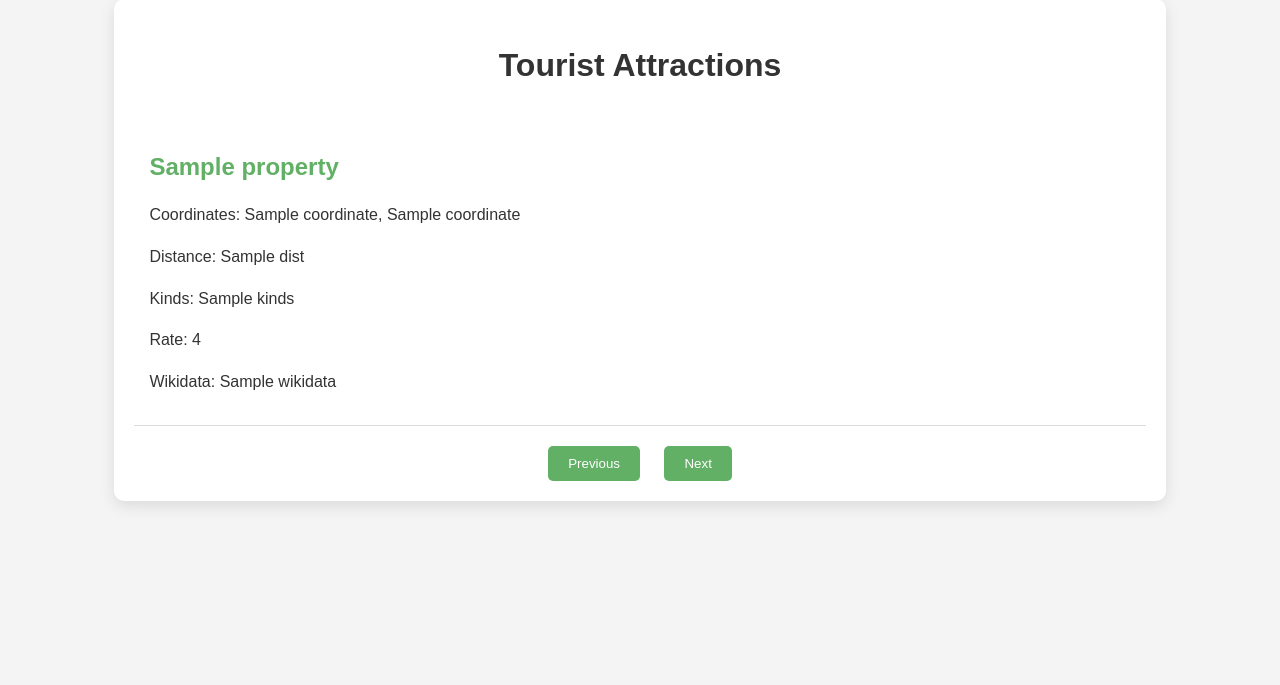
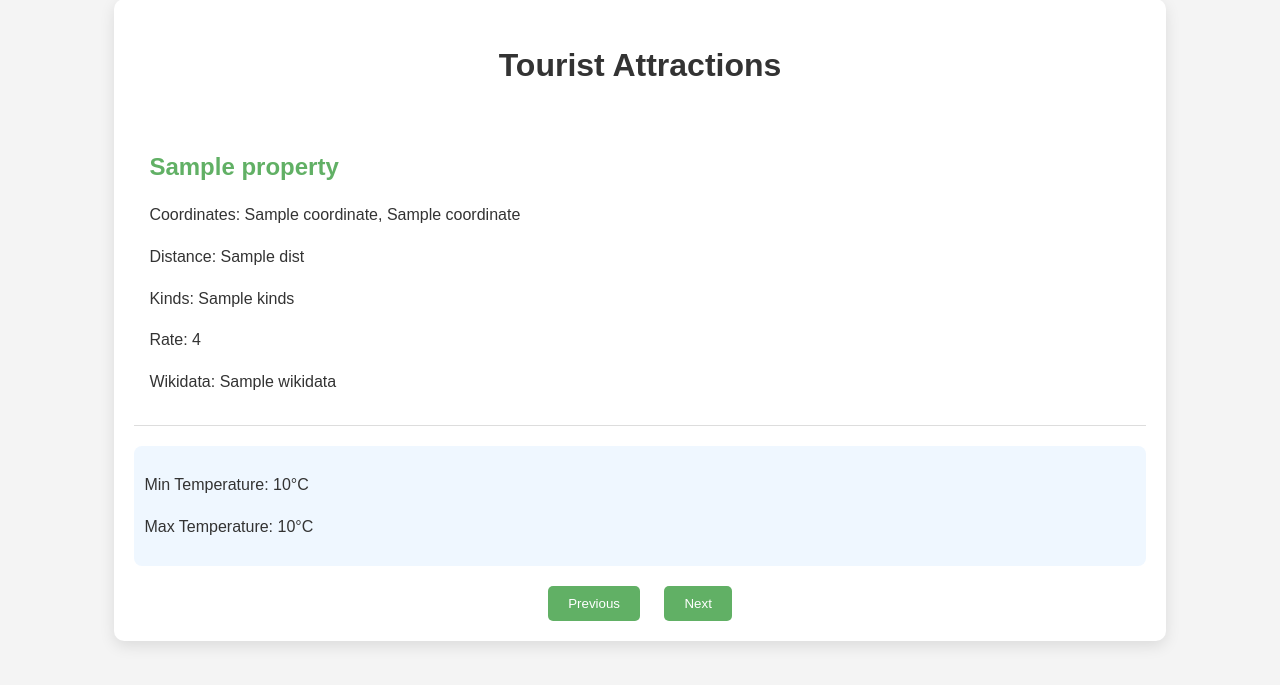
Before and after one commit to zeanmio/SSE-Team-Project-1, a Flask app: template api/templates/results.html in a window 1280 px wide. Shown: the part 21-706 px from the top of the page. Run offline with Flask 3, Linux system fonts and the light colour scheme; the template is opened without the code that fills it: most values are stand-ins (such as "Sample title", 1, 10 or a date in 2020).

Commit message:
Displayed min and max temperatures

```diff
--- a/api/app.py
+++ b/api/app.py
@@ -63,6 +63,8 @@ def get_city_info():
     city = request.args.get("city")
     date = request.args.get("date")
 
+    print("All request parameters:", request.args)
+
     places_data, error = get_places_data(city)
     if error:
         return jsonify({"error": error}), 500
@@ -78,8 +80,10 @@ def get_city_info():
             return jsonify({"error": weather_error}), 500
 
         # Extract min and max temperatures from weather_data
-        min_temp = weather_data["temperature"]["min"]
-        max_temp = weather_data["temperature"]["max"]
+        min_temp = round (weather_data["temperature"]["min"] - 273.15)
+        max_temp = round (weather_data["temperature"]["max"] - 273.15)
+
+        print (min_temp)
 
     return render_template("results.html", places_data=places_data, min_temp=min_temp, max_temp=max_temp)
 
--- a/api/templates/results.html
+++ b/api/templates/results.html
@@ -33,6 +33,12 @@
         .carousel-item.active {
             display: block;
         }
+        .temperature-block {
+            background-color: #eff7ff;
+            padding: 10px;
+            border-radius: 8px;
+            margin-bottom: 20px;
+        }
         .city h2 {
             color: #61b065;
             margin-bottom: 10px;
@@ -58,6 +64,7 @@
 <body>
     <div class="container">
         <h1 style="text-align:center;">Tourist Attractions</h1>
+
         <div class="carousel">
             {% for place in places_data.features %}
                 <div class="carousel-item city">
@@ -69,6 +76,11 @@
                     <p>Wikidata: {{ place.properties.wikidata }}</p>
                 </div>
             {% endfor %}
+        </div>
+        <!-- Display temperature information block -->
+        <div class="temperature-block">
+            <p>Min Temperature: {{ min_temp }}°C</p>
+            <p>Max Temperature: {{ max_temp }}°C</p>
         </div>
         <div class="button-container">
             <button id="prev">Previous</button>
```
